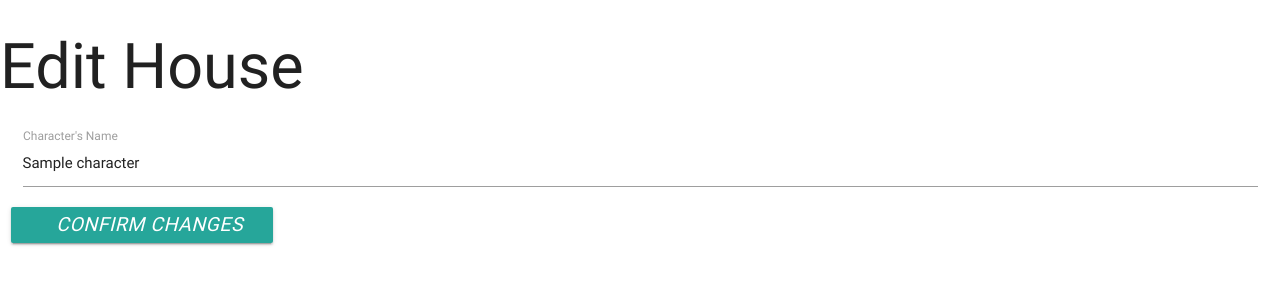
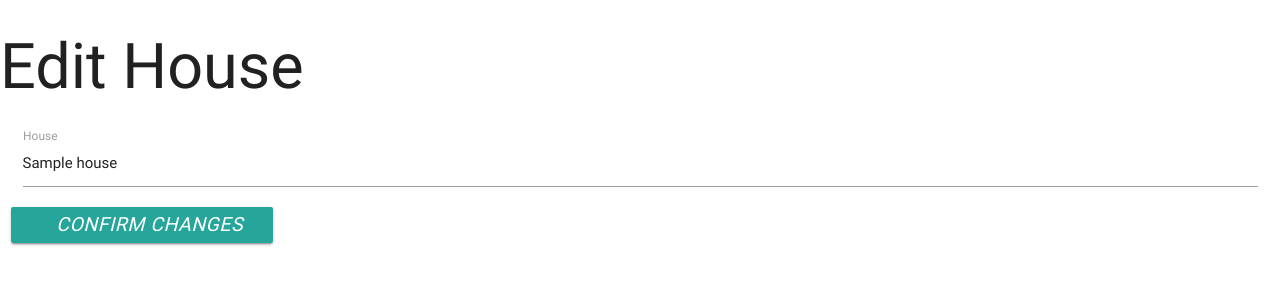
Before and after one commit to Code-Institute-Submissions/data-centric-milestone-project, a Flask app: template templates/edit_house.html in a window 1280 px wide. Shown: the top 300 px of the page. Run offline with Flask 2, Linux system fonts and the light colour scheme; the template is opened without the code that fills it: most values are stand-ins (such as "Sample title", 1, 10 or a date in 2020); some libraries are stand-ins or nearby versions.

Commit message:
added edit and delete functions on Houses

```diff
--- a/app.py
+++ b/app.py
@@ -134,7 +134,17 @@ def edit_house(house_id):
     return render_template('edit_house.html',
                             house=mongo.db.house.find_one({'_id': ObjectId(house_id)}))
 
+@app.route('/update_house/<house_id>', methods=['POST'])
+def update_house(house_id):
+    mongo.db.house.update(
+        {'_id':ObjectId(house_id)},
+        {'house_name': request.form.get('house_name')})
+    return redirect(url_for('get_houses'))
 
+@app.route('/delete_house/<house_id>')
+def delete_house(house_id):
+    mongo.db.house.remove({'_id':ObjectId(house_id)})
+    return redirect(url_for('get_houses'))
 
 
 
--- a/templates/edit_house.html
+++ b/templates/edit_house.html
@@ -2,15 +2,17 @@
 <h1>Edit House</h1>
 
 <div class="row">
-    <form action="{{ url_for('update_character', character_id=character._id) }}" method='POST' class="col s12">
+    <form action="{{ url_for('update_house', house_id=house._id) }}" method='POST' class="col s12">
         <div class="row">
             <div class="input-field col s12">
-                <input id="name" name="name" type="text" class="validate" value="{{character.name}}">
-                <label for="icon_prefix">Character's Name</label>
+                <input id="house_name" name="house_name" type="text" class="validate" value="{{house.house_name}}">
+                <label for="icon_prefix">House</label>
             </div>
-            <button class="btn waves-effect waves-light" type="submit" name="action">
-                <i class="material-icons right">Confirm Changes</i>
-            </button>
+            <div>
+                <button class="btn waves-effect waves-light" type="submit" name="action">
+                    <i class="material-icons right">Confirm Changes</i>
+                </button>
+            </div>
         </div>
     </form>
 </div>
--- a/templates/home_page.html
+++ b/templates/home_page.html
@@ -4,4 +4,7 @@
 
 <div><a href="{{ url_for('get_all_characters') }}">All Characters</a></div>
 
+<div><a href="{{ url_for('get_houses') }}">Houses</a></div>
+
+
 {% endblock %}
--- a/templates/houses.html
+++ b/templates/houses.html
@@ -11,7 +11,6 @@
             <div class="delete_house_button">
                 <a href="{{url_for('delete_house', house_id=house._id)}}" class="waves-effect waves-light">Delete House Name and Data</a>
             </div>
-        </div>
     </li>
     {% endfor %}
 </ul>
```
